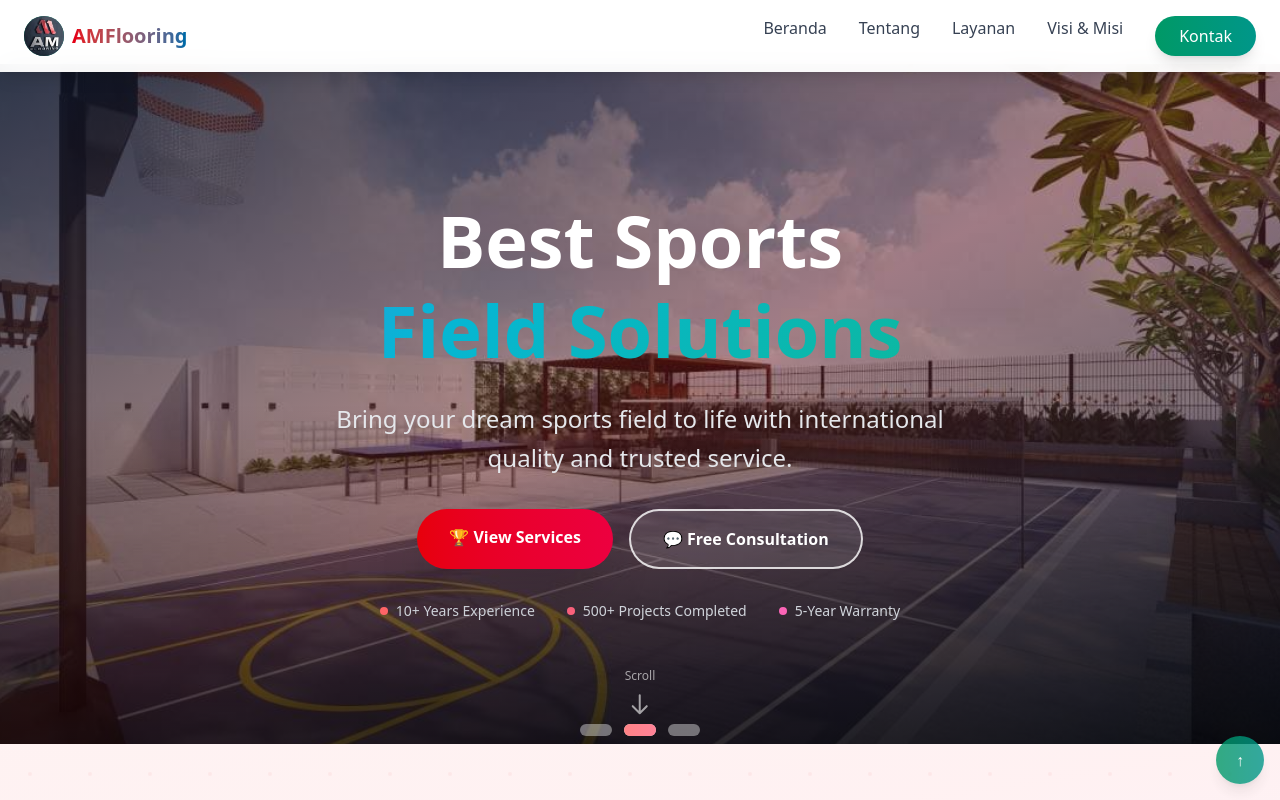
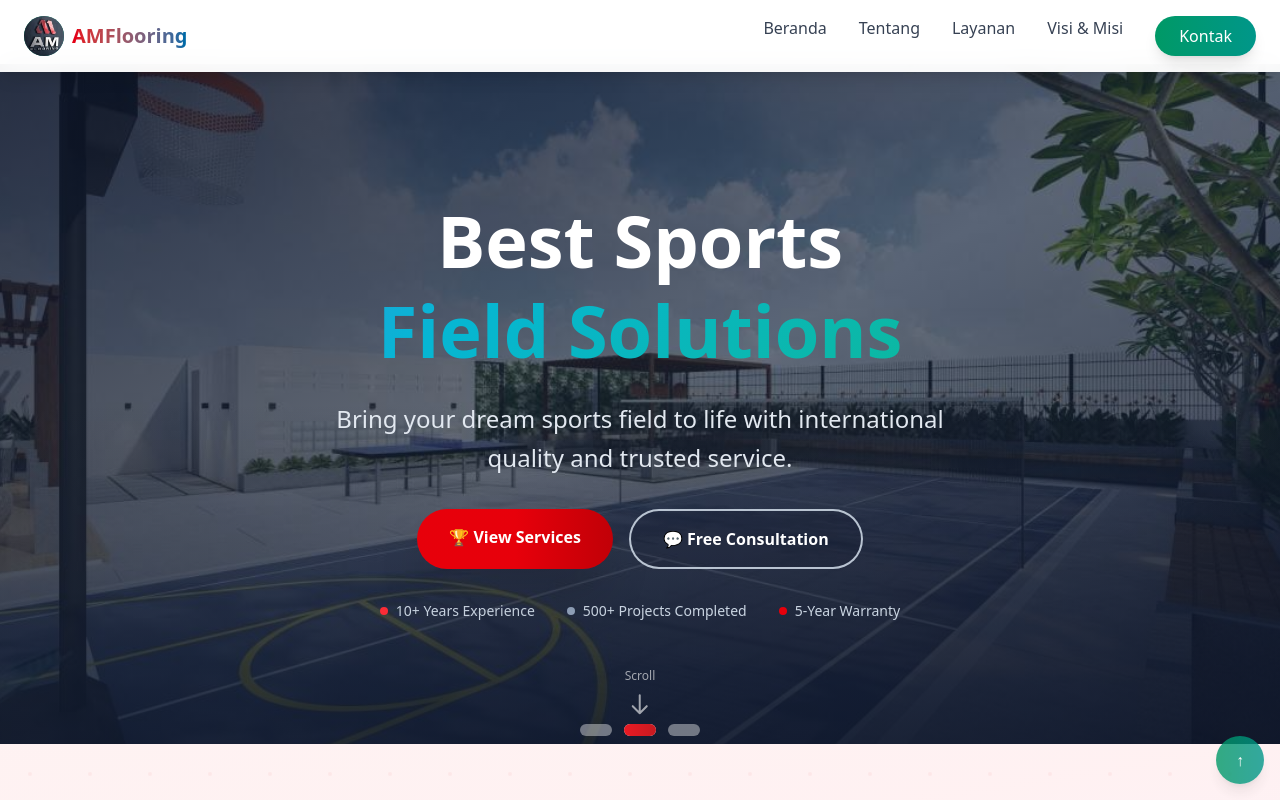
Before and after one commit to gifary500D/amflooring, a SvelteKit app: page / in a window 1280 px wide. Shown: the top 800 px of the page. Built offline with nearby package versions, Linux system fonts and the light colour scheme.

Commit message:
update desain slider

```diff
--- a/src/routes/+page.svelte
+++ b/src/routes/+page.svelte
@@ -269,9 +269,7 @@
 </svelte:head>
 
 <main class="overflow-hidden pt-16">
-	<!-- Header Slider with Enhanced Parallax -->
-
-	<!-- Enhanced responsive slider section -->
+	<!-- Header Slider with Enhanced Navy-Red Theme -->
 	<section id="home" class="relative h-[85vh] min-h-[500px] overflow-hidden sm:min-h-[600px]">
 		{#each slides as slide, i}
 			<div
@@ -280,82 +278,76 @@
 					: 'opacity-0'}"
 				style="transform: translateY({current === i ? parallaxOffset : 0}px)"
 			>
-				<!-- Gambar responsif untuk slider -->
 				<img
 					src={slide}
 					alt="Slide {i + 1}"
-					class="h-full w-full scale-100
-				   object-cover object-center
-				   transition-transform duration-700
-				   sm:scale-110 sm:object-center"
+					class="h-full w-full scale-100 object-cover object-center transition-transform duration-700 sm:scale-110 sm:object-center"
 				/>
 			</div>
 		{/each}
 
-		<!-- Overlay gradasi animasi -->
+		<!-- Clean Dark Overlay -->
 		<div class="absolute inset-0">
 			<div
-				class="absolute inset-0 bg-gradient-to-br from-slate-900/80 via-red-900/40 to-slate-900/80"
+				class="absolute inset-0 bg-gradient-to-br from-slate-900/85 via-slate-800/60 to-slate-900/85"
 			></div>
 			<div
-				class="absolute inset-0 bg-gradient-to-t from-black/60 via-transparent to-transparent"
+				class="absolute inset-0 bg-gradient-to-t from-slate-900/70 via-transparent to-transparent"
 			></div>
 		</div>
 
-		<!-- Konten utama slider -->
+		<!-- Main Content -->
 		<div class="absolute inset-0 flex items-center justify-center px-4">
 			<div class="animate-fadeInUp max-w-5xl text-center">
 				<div class="mb-8">
-					<!-- Judul utama -->
 					<h1
 						class="mt-22 mb-6 text-3xl leading-tight font-black text-white sm:text-5xl lg:text-7xl"
 					>
 						Best Sports<br />
 						<span
-							class="animate-gradient bg-gradient-to-r from-red-400 via-rose-400 to-pink-400 bg-clip-text text-transparent"
+							class="animate-gradient bg-gradient-to-r from-red-500 via-red-600 to-red-700 bg-clip-text text-transparent"
 						>
 							Field Solutions
 						</span>
 					</h1>
-					<!-- Deskripsi singkat -->
 					<p
-						class="mx-auto mb-8 max-w-2xl text-lg leading-relaxed text-gray-200 sm:text-xl lg:text-2xl"
+						class="mx-auto mb-8 max-w-2xl text-lg leading-relaxed text-slate-200 sm:text-xl lg:text-2xl"
 					>
 						Bring your dream sports field to life with international quality and trusted service.
 					</p>
 				</div>
 
-				<!-- Tombol aksi -->
+				<!-- Action Buttons with Navy-Red Theme -->
 				<div class="flex flex-col justify-center gap-4 sm:flex-row">
 					<a
 						href="#layanan"
-						class="group relative transform overflow-hidden rounded-full bg-gradient-to-r from-red-600 to-rose-600 px-8 py-4 font-bold text-white shadow-2xl transition-all duration-300 hover:scale-105 hover:shadow-red-500/25"
+						class="group relative transform overflow-hidden rounded-full bg-gradient-to-r from-red-600 via-red-600 to-red-700 px-8 py-4 font-bold text-white shadow-2xl transition-all duration-300 hover:scale-105 hover:shadow-red-500/30"
 					>
 						<span class="relative z-10">🏆 View Services</span>
 						<div
-							class="absolute inset-0 bg-gradient-to-r from-red-700 to-rose-700 opacity-0 transition-opacity duration-300 group-hover:opacity-100"
+							class="absolute inset-0 bg-gradient-to-r from-red-700 to-red-800 opacity-0 transition-opacity duration-300 group-hover:opacity-100"
 						></div>
 					</a>
 					<a
 						href="#kontak"
-						class="group transform rounded-full border-2 border-white/80 bg-white/10 px-8 py-4 font-bold text-white backdrop-blur-sm transition-all duration-300 hover:scale-105 hover:bg-white hover:text-red-600"
+						class="group transform rounded-full border-2 border-slate-300/90 bg-slate-900/20 px-8 py-4 font-bold text-white backdrop-blur-md transition-all duration-300 hover:scale-105 hover:border-red-400 hover:bg-slate-900/40"
 					>
 						💬 Free Consultation
 					</a>
 				</div>
 
-				<!-- Indikator kepercayaan -->
-				<div class="mt-8 mb-20 flex flex-wrap justify-center gap-8 text-sm text-gray-300">
+				<!-- Trust Indicators -->
+				<div class="mt-8 mb-20 flex flex-wrap justify-center gap-8 text-sm text-slate-300">
 					<div class="flex items-center space-x-2">
-						<div class="h-2 w-2 rounded-full bg-red-400"></div>
+						<div class="h-2 w-2 rounded-full bg-red-500"></div>
 						<span>10+ Years Experience</span>
 					</div>
 					<div class="flex items-center space-x-2">
-						<div class="h-2 w-2 rounded-full bg-rose-400"></div>
+						<div class="h-2 w-2 rounded-full bg-slate-400"></div>
 						<span>500+ Projects Completed</span>
 					</div>
 					<div class="flex items-center space-x-2">
-						<div class="h-2 w-2 rounded-full bg-pink-400"></div>
+						<div class="h-2 w-2 rounded-full bg-red-600"></div>
 						<span>5-Year Warranty</span>
 					</div>
 				</div>
@@ -373,14 +365,14 @@
 				>
 					{#if current === i}
 						<div
-							class="absolute inset-0 rounded-full bg-gradient-to-r from-red-400 to-rose-400 opacity-80"
+							class="absolute inset-0 rounded-full bg-gradient-to-r from-red-600 to-red-700 opacity-90"
 						></div>
 					{/if}
 				</button>
 			{/each}
 		</div>
 
-		<!-- Scroll indicator -->
+		<!-- Scroll Indicator -->
 		<div class="absolute bottom-4 left-1/2 -translate-x-1/2 transform animate-bounce">
 			<div class="flex flex-col items-center text-white/60">
 				<span class="mb-2 text-xs">Scroll</span>
@@ -395,7 +387,6 @@
 			</div>
 		</div>
 	</section>
-
 	<!-- Enhanced Stats Section -->
 	<section
 		class="relative overflow-hidden bg-gradient-to-br from-red-50 via-rose-50 to-pink-50 py-16"
```
